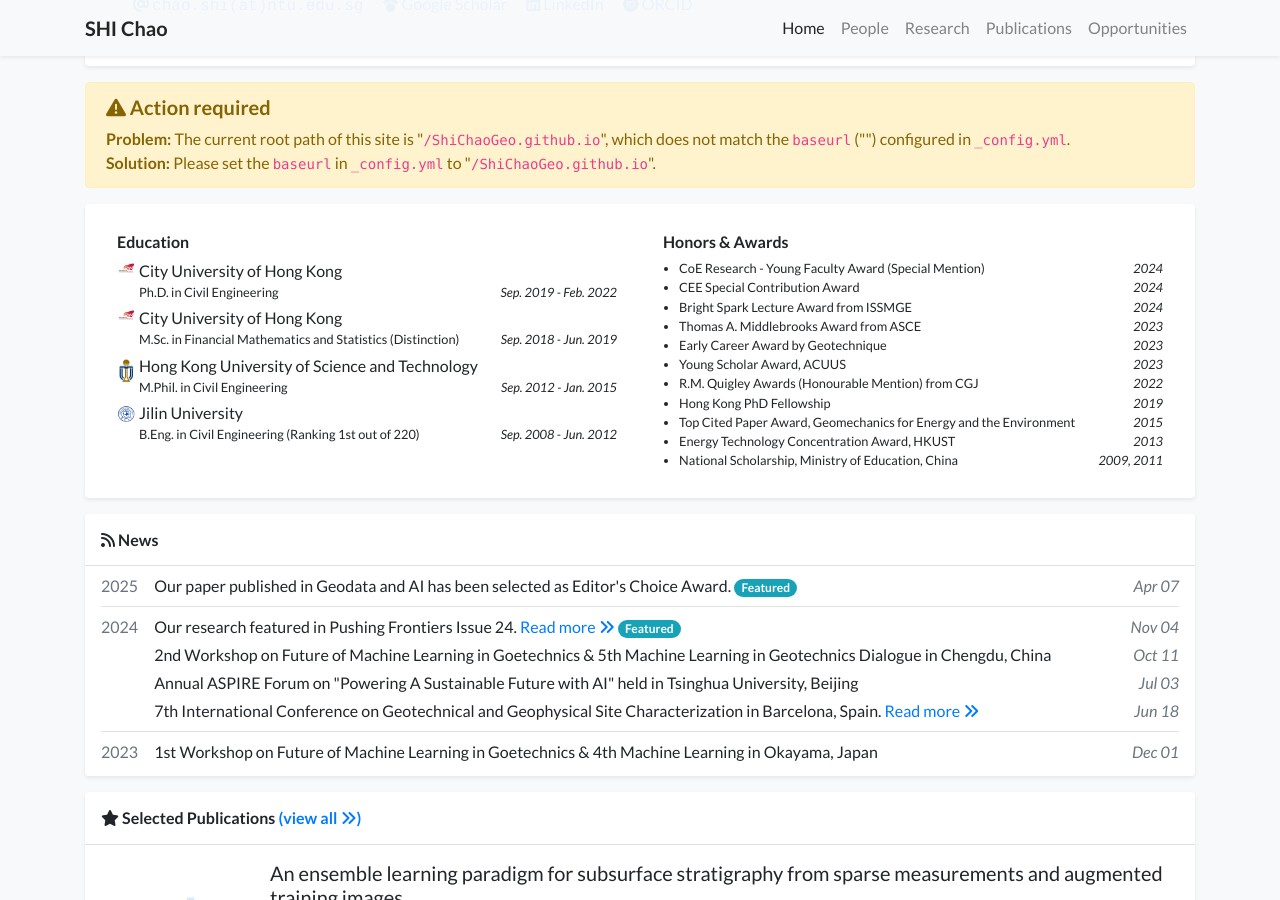
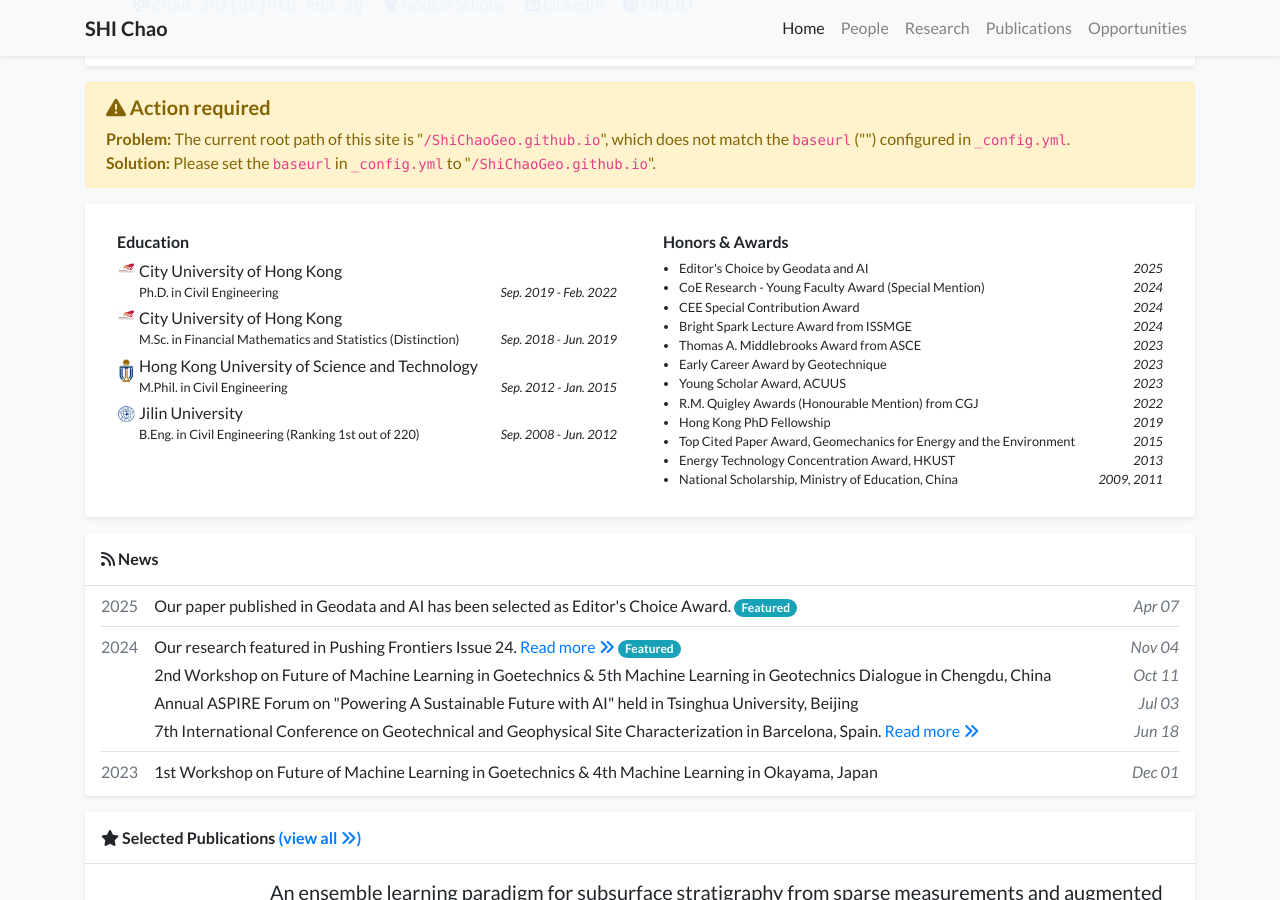
Before and after one commit to ShiChaoGeo/ShiChaoGeo.github.io, a Jekyll site: the page built from index.html, in a window 1280 px wide and 900 px high, scrolled down 513 px. Built offline with Jekyll 4.4.1, drawn with Linux system fonts in a browser that asks for light colours; nearby versions of some CDN libraries; a style sheet for code colours, icons or effects is not loaded.

Commit message:
Update profile.yml

```diff
--- a/_data/profile.yml
+++ b/_data/profile.yml
@@ -71,6 +71,8 @@ education:
 #   date: Sep. 2019 - Jul. 2021
 
 awards:
+- name: Editor's Choice by Geodata and AI
+  date: 2025
 - name: CoE Research - Young Faculty Award (Special Mention)
   date: 2024
 - name: CEE Special Contribution Award
```
